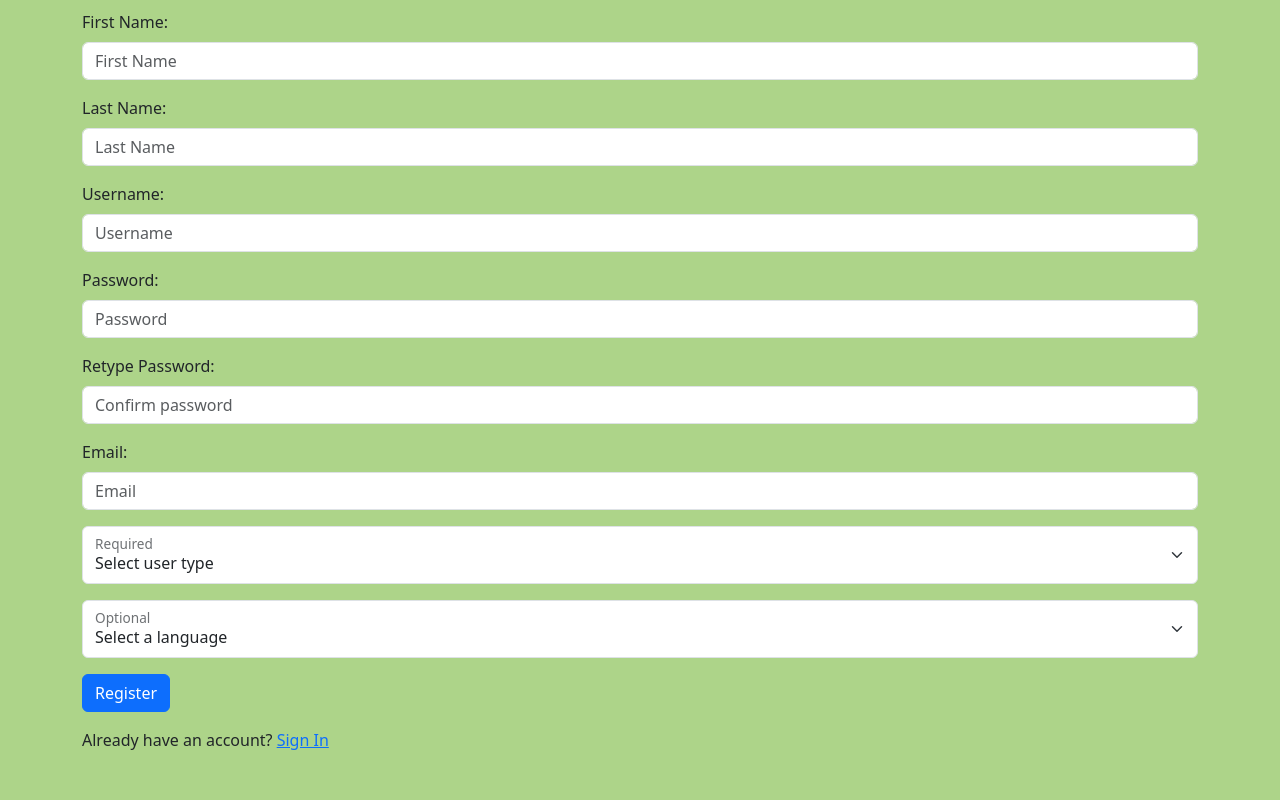
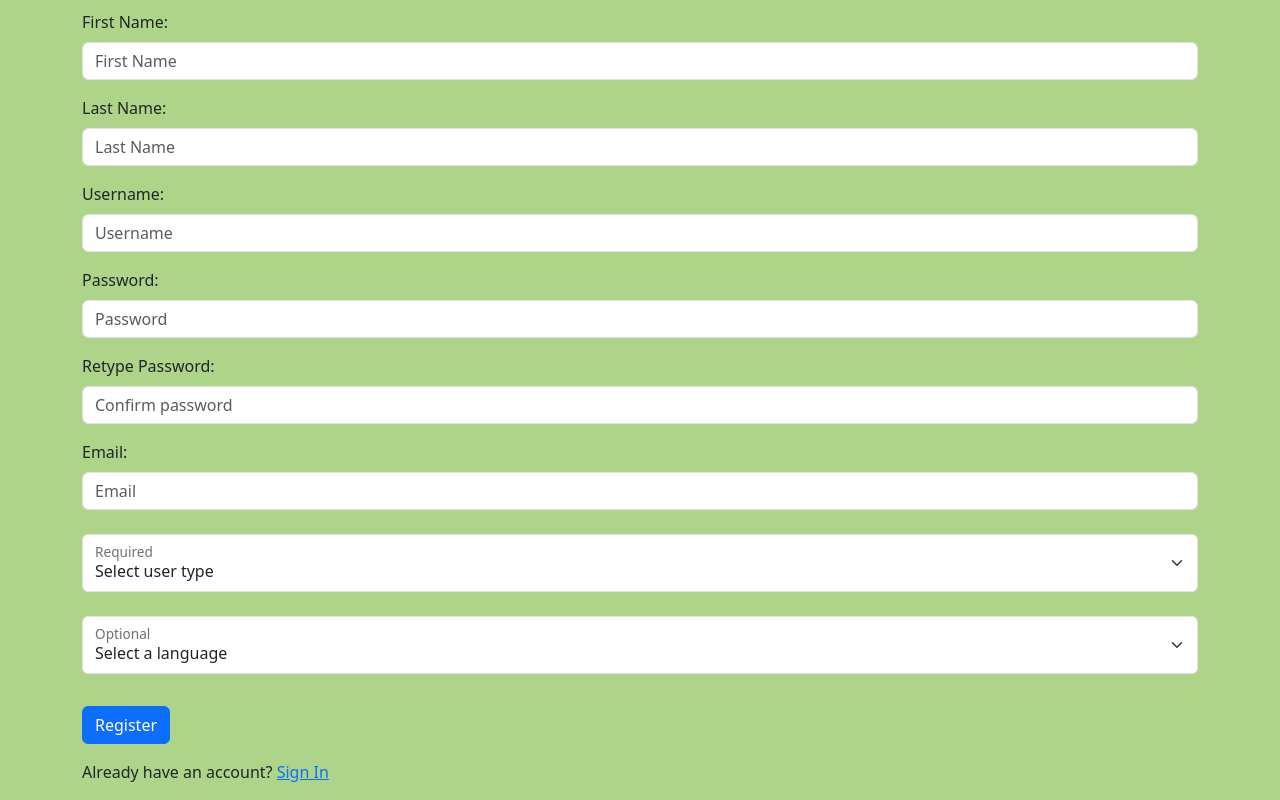
Before and after one commit to SeemaMistry/Frontend-Developer-Challenge-2-Login-System, a React (Create React App) app in the folder frontend/: page /register in a window 1280 px wide. Shown: the part 476-1276 px from the top of the page. Before the commit the page ends 1244 px from the top, so only its background shows below. Built offline with nearby package versions, Linux system fonts and the light colour scheme.

Commit message:
styles: add margins to register dropdown selects

```diff
--- a/frontend/src/containers/Register.js
+++ b/frontend/src/containers/Register.js
@@ -87,7 +87,7 @@ const Register = () => {
             required
           />
         </div>
-       <div className="form-floating my-3">
+       <div className="form-floating my-4">
           <select required className="form-select" id="floatingSelect" aria-label="Floating label select example">
             <option selected>Select user type</option>
             <option value='Learner'>Learner</option>
@@ -100,7 +100,7 @@ const Register = () => {
           <label for="floatingSelect">Required</label>
         </div>
 
-        <div className="form-floating">
+        <div className="form-floating my-3">
           <select className="form-select" id="floatingSelect" aria-label="Floating label select example">
             <option selected>Select a language</option>
             <option value='English'>English</option>
```
